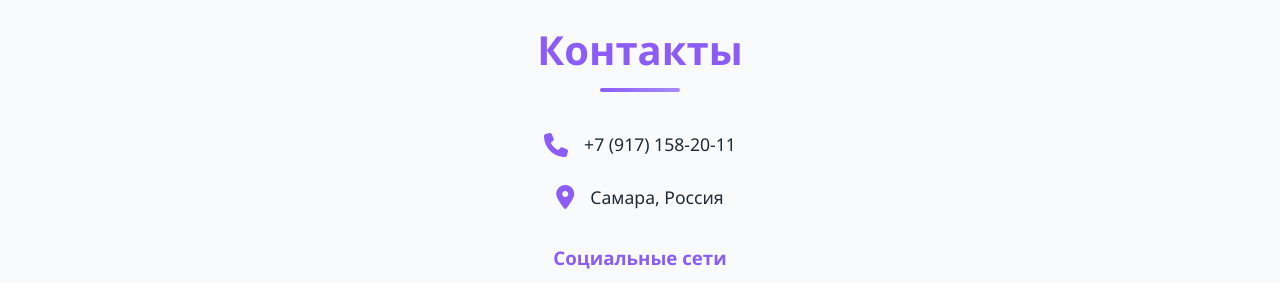
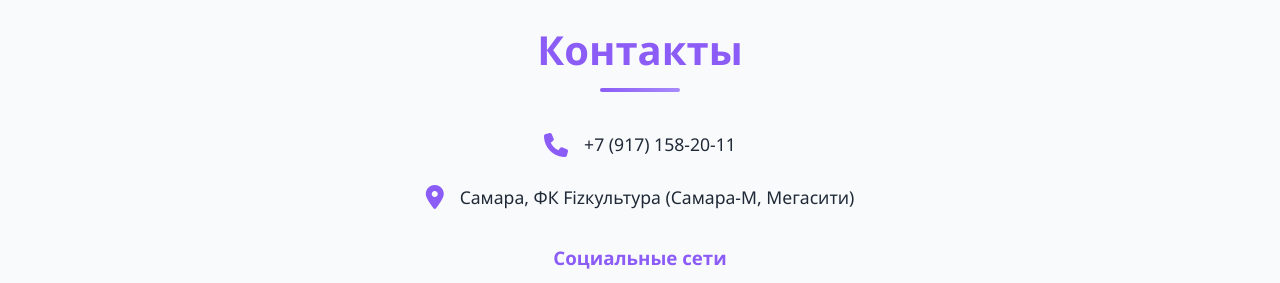
Before and after one commit to Pipata246/trener, a plain HTML site: page index_backup.html in a window 1280 px wide. Shown: the part 4731-5014 px from the top of the page. Drawn offline with Linux system fonts and the light colour scheme; a script that the page names is missing.

Commit message:
Update index_backup.html

```diff
--- a/index_backup.html
+++ b/index_backup.html
@@ -932,7 +932,7 @@
                     </div>
                     <div class="contact-item">
                         <i class="fas fa-map-marker-alt"></i>
-                        <span>Самара, Россия</span>
+                        <span>Самара, ФК Fizкультура (Самара-М, Мегасити)</span>
                     </div>
                 </div>
 
```
